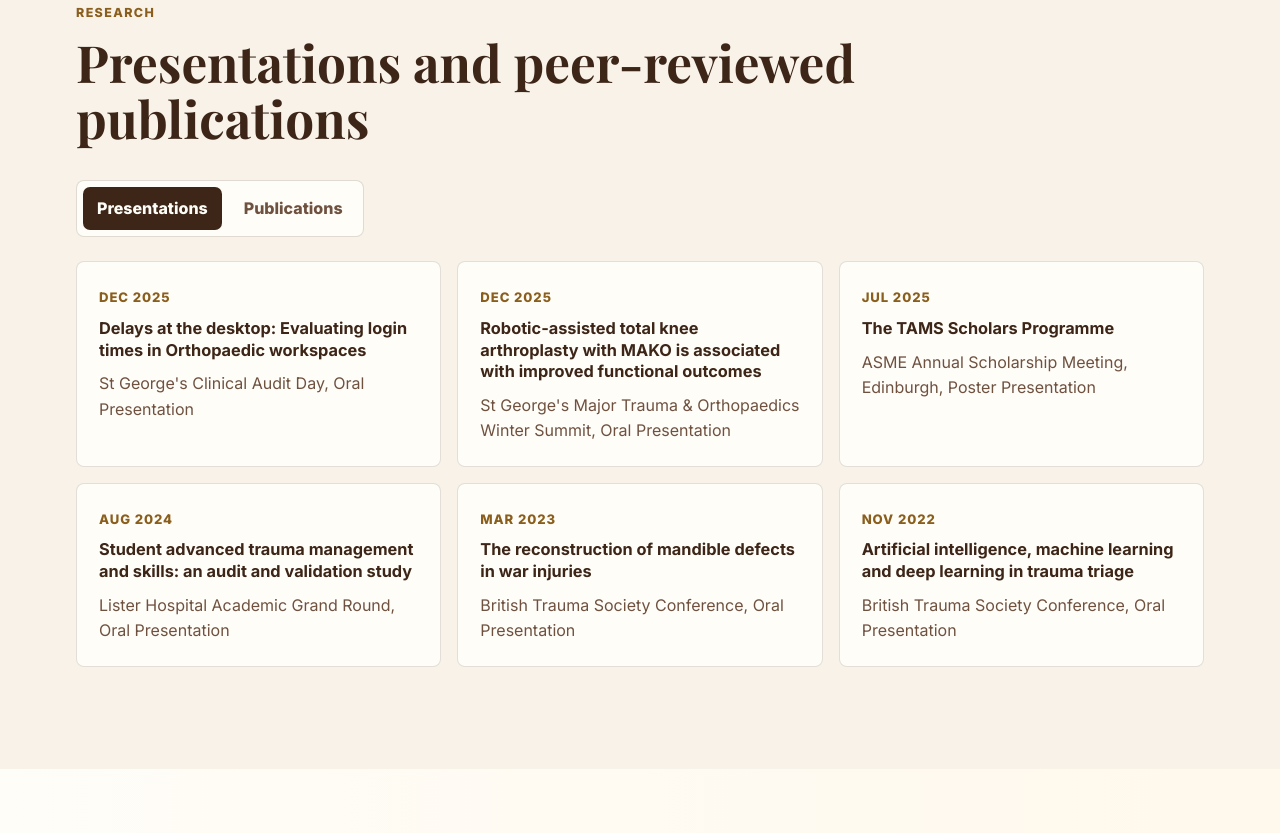
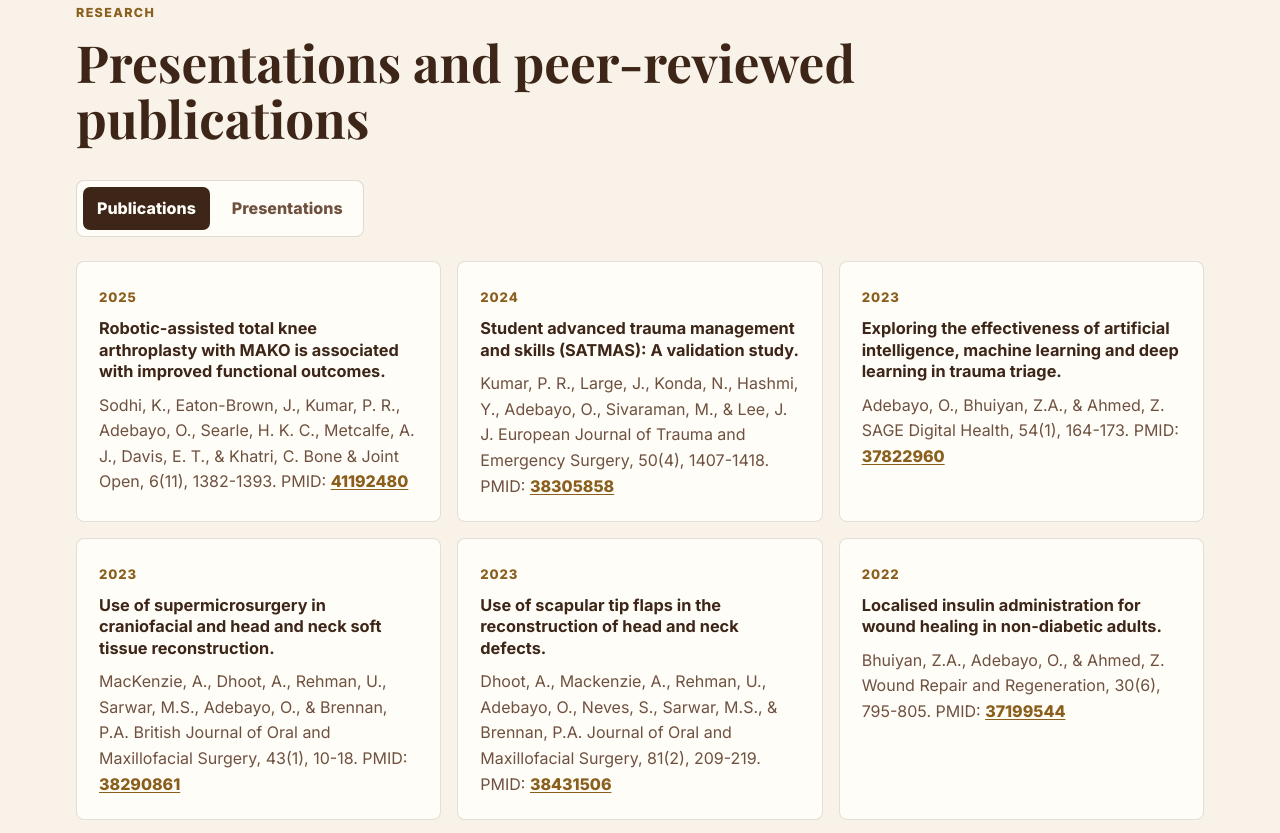
Before and after one commit to BradycardicAnomaly/semiloreadebayoCV, a plain HTML site: page index.html in a window 1280 px wide. Shown: the part 4203-5036 px from the top of the page. Drawn offline with nearby package versions, Linux system fonts and the light colour scheme.

Commit message:
Publications update
Publications update

```diff
--- a/index.html
+++ b/index.html
@@ -223,15 +223,15 @@
         </div>
 
         <div class="filter-controls" role="tablist" aria-label="Research filter">
-          <button id="presentations-tab" class="filter-button active" type="button" data-filter="presentations" role="tab" aria-selected="true" aria-controls="presentations-panel" tabindex="0">
+          <button id="publications-tab" class="filter-button active" type="button" data-filter="publications" role="tab" aria-selected="true" aria-controls="publications-panel" tabindex="0">
+            Publications
+          </button>
+          <button id="presentations-tab" class="filter-button" type="button" data-filter="presentations" role="tab" aria-selected="false" aria-controls="presentations-panel" tabindex="-1">
             Presentations
-          </button>
-          <button id="publications-tab" class="filter-button" type="button" data-filter="publications" role="tab" aria-selected="false" aria-controls="publications-panel" tabindex="-1">
-            Publications
           </button>
         </div>
 
-        <div id="presentations-panel" class="research-grid active" data-panel="presentations" role="tabpanel" aria-labelledby="presentations-tab">
+        <div id="presentations-panel" class="research-grid" data-panel="presentations" role="tabpanel" aria-labelledby="presentations-tab" hidden>
           <article>
             <span>Dec 2025</span>
             <h3>Delays at the desktop: Evaluating login times in Orthopaedic workspaces</h3>
@@ -264,7 +264,7 @@
           </article>
         </div>
 
-        <div id="publications-panel" class="research-grid" data-panel="publications" role="tabpanel" aria-labelledby="publications-tab" hidden>
+        <div id="publications-panel" class="research-grid active" data-panel="publications" role="tabpanel" aria-labelledby="publications-tab">
           <article>
             <span>2025</span>
             <h3>Robotic-assisted total knee arthroplasty with MAKO is associated with improved functional outcomes.</h3>
```
